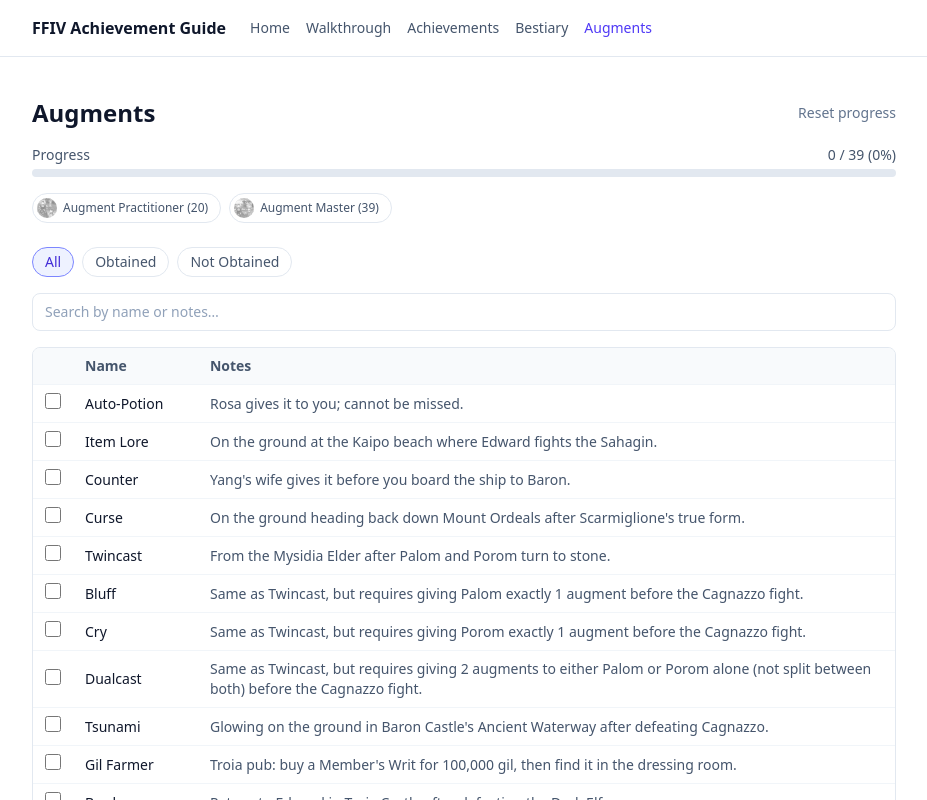
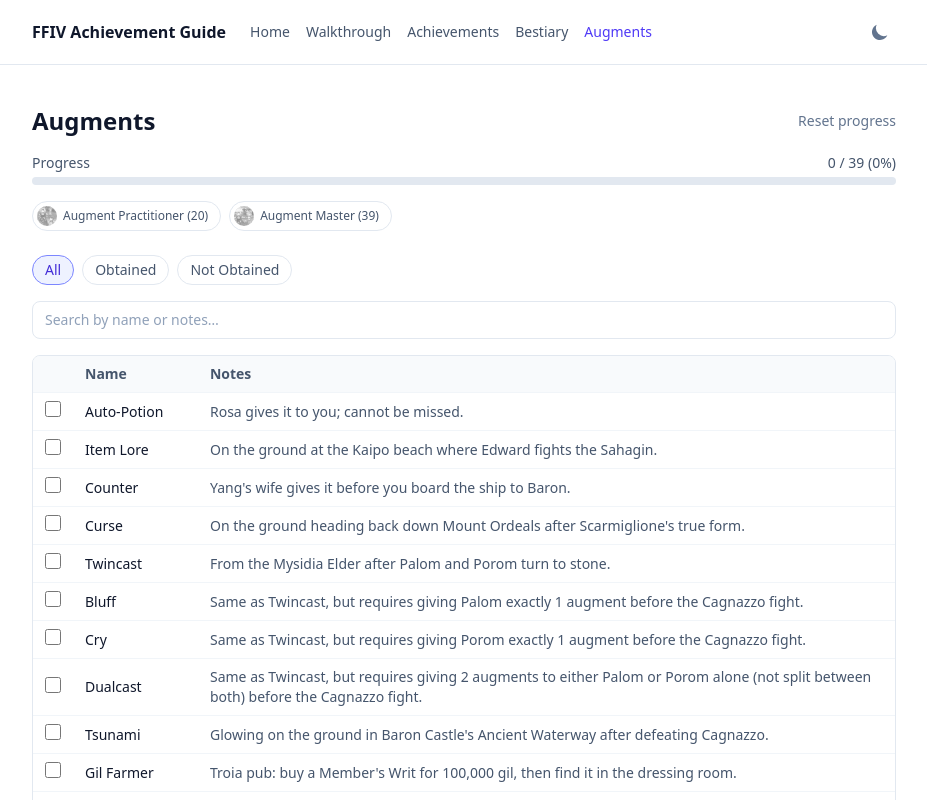
Before and after one commit to ponkberry/final-fantasy-iv-achievement-guide, a React (Vite) app: page /#/augments in a window 1280 px wide. Shown: the top 800 px of the page, without its empty margins (176-1103 px from the left). Built offline with nearby package versions, Linux system fonts and the light colour scheme.

Commit message:
Added top button

```diff
--- a/index.html
+++ b/index.html
@@ -5,6 +5,18 @@
     <link rel="icon" type="image/svg+xml" href="/favicon.svg" />
     <meta name="viewport" content="width=device-width, initial-scale=1.0" />
     <title>Final Fantasy IV Achievement Guide</title>
+    <script>
+      (function () {
+        try {
+          var stored = window.localStorage.getItem('ffiv-theme');
+          var theme = stored ? JSON.parse(stored) : null;
+          var isDark = theme ? theme === 'dark' : window.matchMedia('(prefers-color-scheme: dark)').matches;
+          document.documentElement.classList.toggle('dark', isDark);
+        } catch (e) {
+          // storage unavailable - default to light
+        }
+      })();
+    </script>
   </head>
   <body>
     <div id="root"></div>
--- a/src/App.tsx
+++ b/src/App.tsx
@@ -8,6 +8,7 @@
 import { ToastProvider } from './context/ToastContext'
 import { ToastContainer } from './components/ToastContainer'
 import { AchievementUnlockWatcher } from './components/AchievementUnlockWatcher'
+import { BackToTopButton } from './components/BackToTopButton'
 
 function App() {
   return (
@@ -26,6 +27,7 @@
       </HashRouter>
       <AchievementUnlockWatcher />
       <ToastContainer />
+      <BackToTopButton />
     </ToastProvider>
   )
 }
--- /dev/null
+++ b/src/components/BackToTopButton.tsx
@@ -0,0 +1,31 @@
+import { useEffect, useState } from 'react'
+
+export function BackToTopButton() {
+  const [visible, setVisible] = useState(false)
+
+  useEffect(() => {
+    const onScroll = () => setVisible(window.scrollY > 400)
+    onScroll()
+    window.addEventListener('scroll', onScroll, { passive: true })
+    return () => window.removeEventListener('scroll', onScroll)
+  }, [])
+
+  if (!visible) return null
+
+  return (
+    <button
+      type="button"
+      onClick={() => window.scrollTo({ top: 0, behavior: 'smooth' })}
+      aria-label="Back to top"
+      className="fixed bottom-4 left-4 z-40 hidden size-12 items-center justify-center rounded-full border border-slate-200 bg-white text-slate-700 shadow-lg dark:border-slate-800 dark:bg-slate-900 dark:text-slate-200 md:flex"
+    >
+      <svg viewBox="0 0 20 20" fill="currentColor" className="size-6">
+        <path
+          fillRule="evenodd"
+          d="M10 3a.75.75 0 01.53.22l4.5 4.5a.75.75 0 01-1.06 1.06L10.75 5.56V16a.75.75 0 01-1.5 0V5.56L6.03 8.78a.75.75 0 01-1.06-1.06l4.5-4.5A.75.75 0 0110 3z"
+          clipRule="evenodd"
+        />
+      </svg>
+    </button>
+  )
+}
--- a/src/components/NavBar.tsx
+++ b/src/components/NavBar.tsx
@@ -1,4 +1,5 @@
 import { NavLink } from 'react-router-dom'
+import { useTheme } from '../hooks/useTheme'
 
 const links = [
   { to: '/', label: 'Home', end: true },
@@ -9,6 +10,8 @@
 ]
 
 export function NavBar() {
+  const { theme, toggleTheme } = useTheme()
+
   return (
     <header className="sticky top-0 z-50 border-b border-slate-200 bg-white dark:border-slate-800 dark:bg-slate-950">
       <nav className="mx-auto flex max-w-4xl items-center gap-6 px-4 py-4">
@@ -29,6 +32,26 @@
             </NavLink>
           ))}
         </div>
+        <button
+          type="button"
+          onClick={toggleTheme}
+          aria-label={theme === 'dark' ? 'Switch to light mode' : 'Switch to dark mode'}
+          className="ml-auto flex size-8 shrink-0 items-center justify-center rounded-full text-slate-500 hover:bg-slate-100 hover:text-slate-900 dark:text-slate-400 dark:hover:bg-slate-800 dark:hover:text-white"
+        >
+          {theme === 'dark' ? (
+            <svg viewBox="0 0 20 20" fill="currentColor" className="size-5">
+              <path
+                fillRule="evenodd"
+                d="M10 2a.75.75 0 01.75.75v1.5a.75.75 0 01-1.5 0v-1.5A.75.75 0 0110 2zM10 15a.75.75 0 01.75.75v1.5a.75.75 0 01-1.5 0v-1.5A.75.75 0 0110 15zM10 7a3 3 0 100 6 3 3 0 000-6zM15.657 5.404a.75.75 0 10-1.06-1.06l-1.061 1.06a.75.75 0 001.06 1.06l1.06-1.06zM6.464 14.596a.75.75 0 10-1.06-1.06l-1.06 1.06a.75.75 0 101.06 1.06l1.06-1.06zM18 10a.75.75 0 01-.75.75h-1.5a.75.75 0 010-1.5h1.5A.75.75 0 0118 10zM5 10a.75.75 0 01-.75.75h-1.5a.75.75 0 010-1.5h1.5A.75.75 0 015 10zM15.657 14.596a.75.75 0 01-1.06 1.06l-1.061-1.06a.75.75 0 111.06-1.06l1.06 1.06zM6.464 5.404a.75.75 0 01-1.06 1.06l-1.06-1.06a.75.75 0 111.06-1.06l1.06 1.06z"
+                clipRule="evenodd"
+              />
+            </svg>
+          ) : (
+            <svg viewBox="0 0 20 20" fill="currentColor" className="size-5">
+              <path d="M17.293 13.293A8 8 0 016.707 2.707a8.001 8.001 0 1010.586 10.586z" />
+            </svg>
+          )}
+        </button>
       </nav>
     </header>
   )
--- /dev/null
+++ b/src/hooks/useTheme.ts
@@ -0,0 +1,28 @@
+import { useEffect } from 'react'
+import { useLocalStorage } from './useLocalStorage'
+
+const STORAGE_KEY = 'ffiv-theme'
+
+type Theme = 'light' | 'dark'
+
+function getSystemTheme(): Theme {
+  if (typeof window === 'undefined' || !window.matchMedia) return 'light'
+  return window.matchMedia('(prefers-color-scheme: dark)').matches ? 'dark' : 'light'
+}
+
+/**
+ * Explicit light/dark override, persisted to localStorage. Defaults to the OS preference on a
+ * user's first visit. index.html applies the same class synchronously before React mounts, to
+ * avoid a flash of the wrong theme on load.
+ */
+export function useTheme() {
+  const [theme, setTheme] = useLocalStorage<Theme>(STORAGE_KEY, getSystemTheme())
+
+  useEffect(() => {
+    document.documentElement.classList.toggle('dark', theme === 'dark')
+  }, [theme])
+
+  const toggleTheme = () => setTheme((prev) => (prev === 'dark' ? 'light' : 'dark'))
+
+  return { theme, toggleTheme }
+}
--- a/src/index.css
+++ b/src/index.css
@@ -1,4 +1,6 @@
 @import 'tailwindcss';
+
+@custom-variant dark (&:where(.dark, .dark *));
 
 @theme {
   --font-sans: system-ui, 'Segoe UI', Roboto, sans-serif;
```
Also changed, not shown: 5 other files (tests, documents, lock files or other folders).
